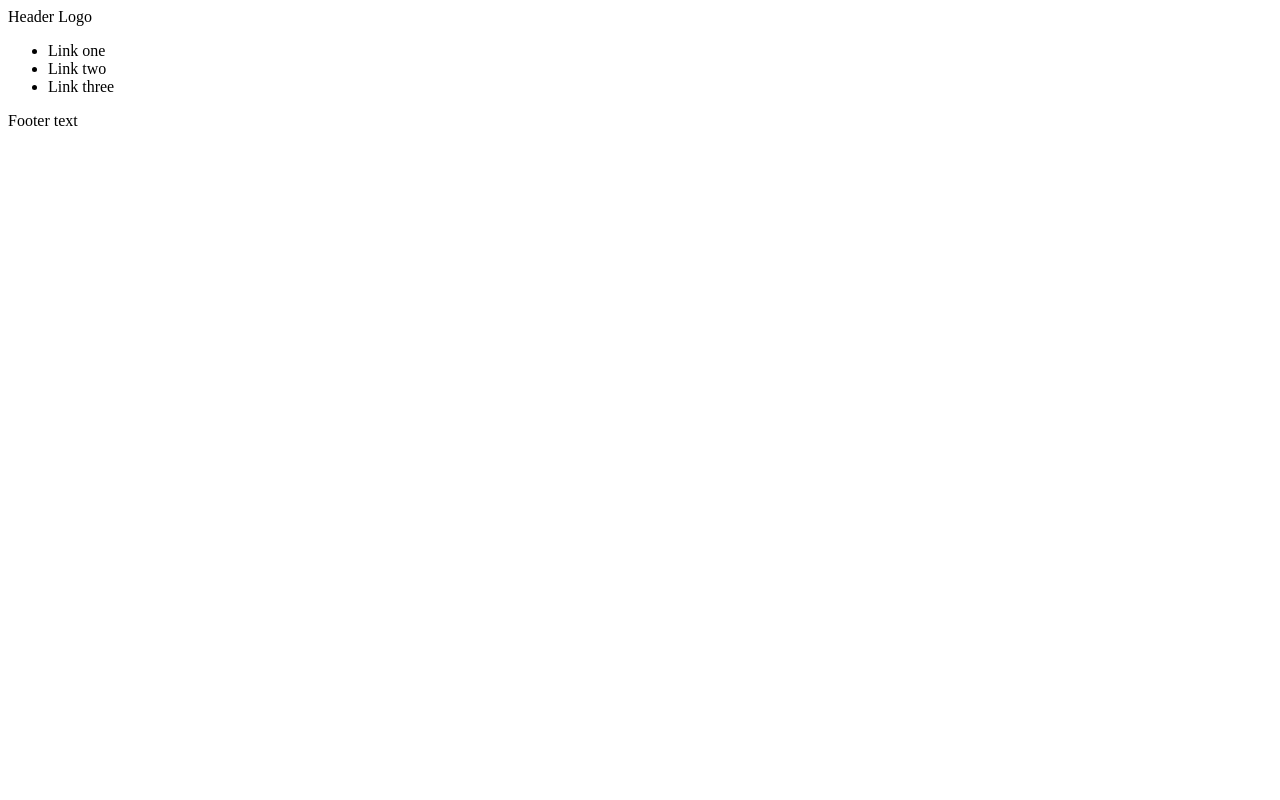
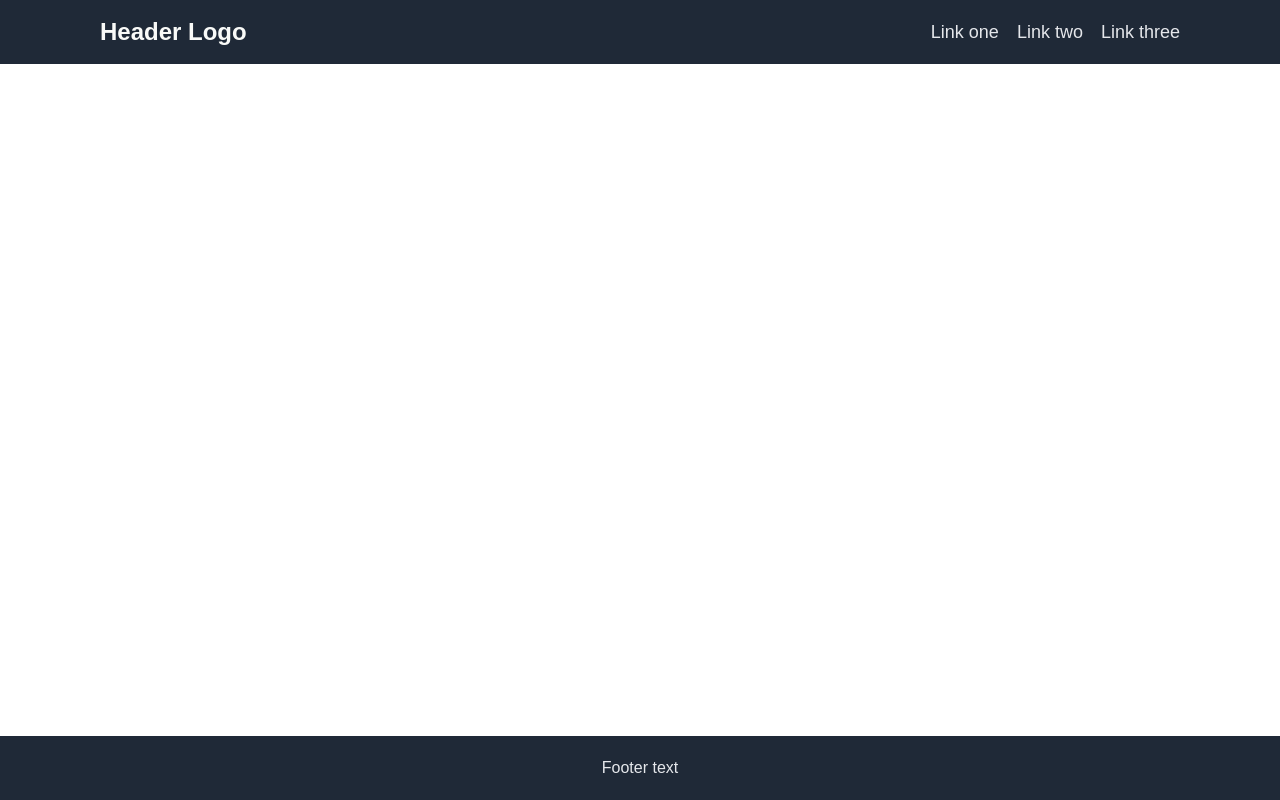
Before and after one commit to lindestad/odin-landing-page, a plain HTML site: page index.html in a window 1280 px wide. Drawn offline with Linux system fonts and the light colour scheme.

Commit message:
Style header and footer

```diff
--- a/index.html
+++ b/index.html
@@ -9,6 +9,8 @@
 </head>
 
 <body>
+    <div class="body">
+        <div class="header-background">
             <div class="header">
                 <div class="header-left">
                     Header Logo
@@ -21,6 +23,7 @@
                     </ul>
                 </div>
             </div>
+        </div>
 
         <div class="content">
 
@@ -29,6 +32,7 @@
         <div class="footer">
             Footer text
         </div>
+    </div>
 </body>
 
 </html>
--- a/style.css
+++ b/style.css
@@ -0,0 +1,63 @@
+body {margin: 0px;}
+
+.body {
+    height: 100vh;
+    display: flex;
+    flex-direction: column;
+    justify-content: space-between;
+    font-family: Hero, sans-serif;
+}
+
+.header-background {
+    background-color: #1F2937;
+    width: 100%;
+    display: flex;
+    justify-content: center;
+}
+
+.header {
+    display: flex;
+    justify-content: space-between;
+    font-family: sans-serif;
+    color: #F9FAF8;
+    height: 4em;
+    padding: 0px 32px;
+    max-width: 1080px;
+    min-width: 800px;
+    flex-grow: 1;
+    margin: 0 auto;
+}
+
+.header-left {
+    display: flex;
+    align-items: center;
+    font-size: 24px;
+    font-weight: 900;
+}
+
+.header-right {
+    display: flex;
+    font-size: 18px;
+    color: #E5E7EB;
+}
+
+ul {
+    list-style: none;
+    padding: 0px;
+    margin: 0px;
+}
+
+.header-right ul {
+    display: flex;
+    align-items: center;
+    gap: 1em;
+}
+
+.footer {
+    display: flex;
+    justify-content: center;
+    align-items: center;
+    height: 4em;
+    background-color: #1F2937;
+    color: #E5E7EB;
+}
```
Lines whose indentation alone changed are shown as unchanged.
